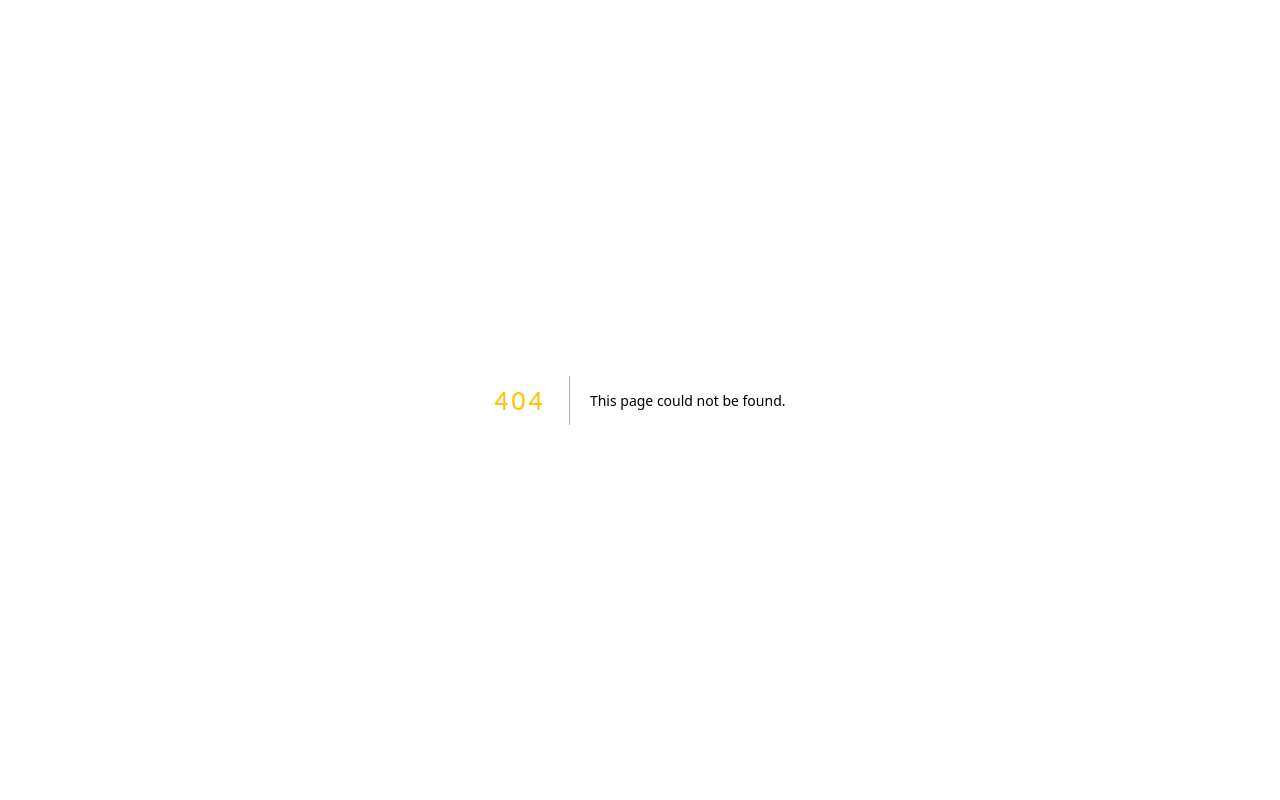
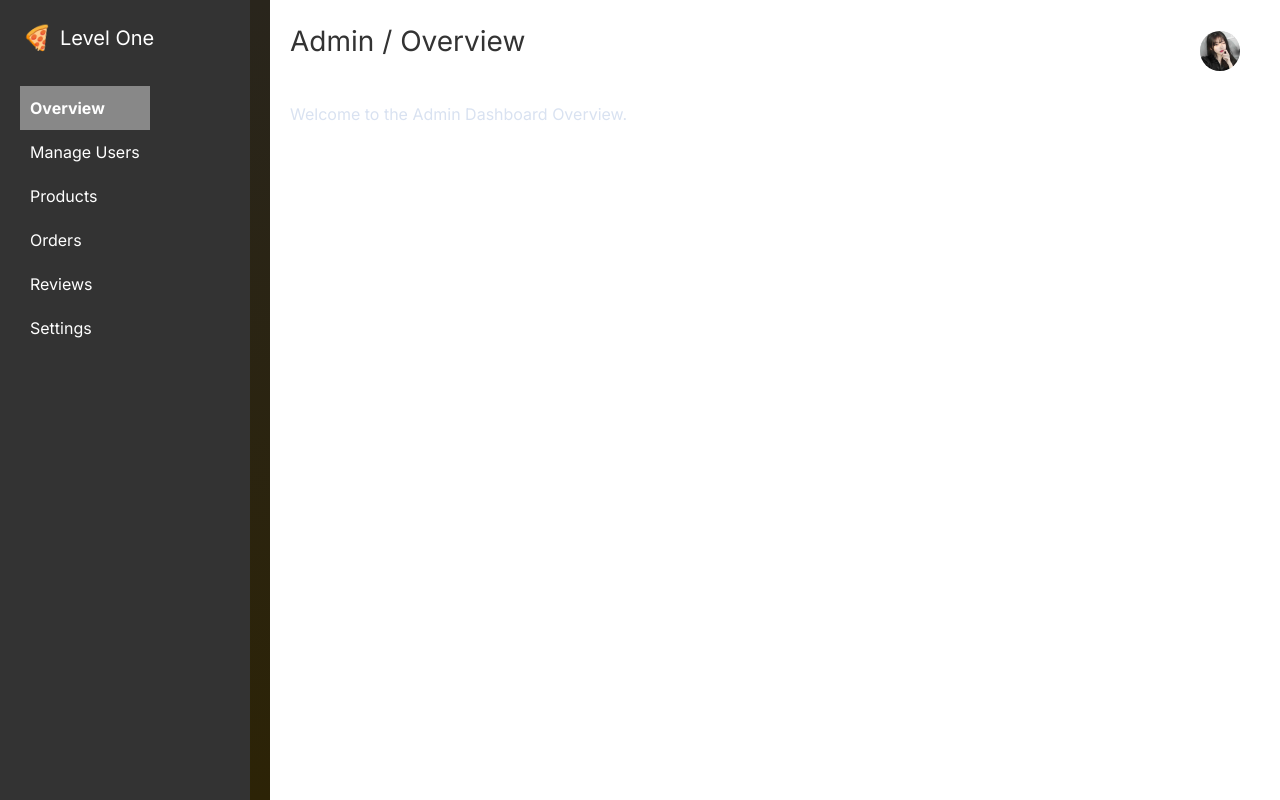
Before and after one commit to elisa-lok/foodie-NextJS, a Next.js app: page /admin/dashboard in a window 1280 px wide. Before the commit this address had no page. Built offline with nearby package versions, Linux system fonts and the light colour scheme.

Commit message:
add admin dashboard

```diff
--- /dev/null
+++ b/src/app/admin/dashboard/dashboard.css
@@ -0,0 +1,138 @@
+* {
+  margin: 0;
+  padding: 0;
+  box-sizing: border-box;
+}
+
+body {
+  font-family: Arial, sans-serif;
+  background-color: #f4f4f4;
+}
+
+.dashboard-layout {
+  display: flex;
+  min-height: 100vh;
+}
+
+.sidebar {
+  width: 250px;
+  background-color: #333;
+  color: white;
+  padding: 20px;
+  display: flex;
+  flex-direction: column;
+  align-items: flex-start;
+}
+
+.sidebar .logo {
+  display: flex;
+  align-items: center;
+  margin-bottom: 30px;
+  font-size: 24px;
+}
+
+.sidebar .logo i {
+  margin-right: 10px;
+}
+
+.sidebar h3 {
+  font-size: 20px;
+}
+
+.sidebar nav ul {
+  list-style-type: none;
+  width: 100%;
+}
+
+.sidebar nav ul li {
+  padding: 10px;
+  cursor: pointer;
+  transition: background-color 0.3s ease;
+}
+
+.sidebar nav ul li:hover {
+  background-color: #555;
+}
+
+.sidebar nav ul li.active {
+  background-color: #888;
+  font-weight: bold;
+}
+
+.content-area {
+  flex: 1;
+  padding: 20px;
+  background-color: white;
+  overflow-y: auto;
+}
+
+.content-area .admin-position {
+  font-size: 28px;
+  margin-bottom: 20px;
+  color: #333;
+  text-transform: capitalize;
+}
+
+.content-area .admin-header {
+  display: flex;
+  align-items: center;
+  justify-content: space-between;
+  margin-bottom: 20px;
+}
+
+.content-area .admin-header .admin-position-right {
+  display: flex;
+  align-items: center;
+}
+
+.content-area .admin-header .avatar {
+  width: 40px;
+  height: 40px;
+  border-radius: 50%;
+  background-color: #ddd;
+  display: flex;
+  align-items: center;
+  justify-content: center;
+  margin-right: 20px;
+}
+
+.content-area .admin-header .avatar img {
+  width: 100%;
+  height: 100%;
+  border-radius: 50%;
+}
+
+.content-area .admin-header .notifications {
+  font-size: 20px;
+  cursor: pointer;
+  margin-left: 10px;
+}
+
+.content-area .admin-header .notifications:hover {
+  color: #888;
+}
+
+.dashboard-layout {
+  display: flex;
+  justify-content: space-between;
+}
+
+.content-area {
+  margin-left: 20px;
+  flex-grow: 1;
+}
+
+@media (max-width: 768px) {
+  .dashboard-layout {
+    flex-direction: column;
+  }
+
+  .sidebar {
+    width: 100%;
+    height: auto;
+  }
+
+  .content-area {
+    margin-left: 0;
+  }
+}
--- /dev/null
+++ b/src/app/admin/dashboard/page.tsx
@@ -0,0 +1,91 @@
+"use client";
+import { useState } from "react";
+import "./dashboard.css";
+
+export default function AdminDashboard() {
+  const [selectedSection, setSelectedSection] = useState("Overview");
+
+  const renderContent = () => {
+    switch (selectedSection) {
+      case "Overview":
+        return <p>Welcome to the Admin Dashboard Overview.</p>;
+      case "Users":
+        return <p>Manage users here.</p>;
+      case "Products":
+        return <p>View products here.</p>;
+      case "Orders":
+        return <p>View orders here.</p>;
+      case "Reviews":
+        return <p>Manage reviews here.</p>;
+      case "Settings":
+        return <p>Manage settings here.</p>;
+      default:
+        return <p>Select an option from the sidebar.</p>;
+    }
+  };
+
+  return (
+    <main className="dashboard-layout">
+      <aside className="sidebar">
+        <div className="logo">
+          <i className="pizza-icon">🍕</i>
+          <h3>Level One</h3>
+        </div>
+      <nav>
+        <ul>
+          <li
+            className={selectedSection === "Overview" ? "active" : ""}
+            onClick={() => setSelectedSection("Overview")}
+          >
+            Overview
+          </li>
+          <li
+            className={selectedSection === "Users" ? "active" : ""}
+            onClick={() => setSelectedSection("Users")}
+          >
+            Manage Users
+          </li>
+          <li
+            className={selectedSection === "Products" ? "active" : ""}
+            onClick={() => setSelectedSection("Products")}
+          >
+            Products
+          </li>
+          <li
+            className={selectedSection === "Orders" ? "active" : ""}
+            onClick={() => setSelectedSection("Orders")}
+          >
+            Orders
+            </li>
+            <li
+              className={selectedSection === "Reviews" ? "active" : ""}
+              onClick={() => setSelectedSection("Reviews")}
+          >
+            Reviews
+            </li>
+            <li className={selectedSection === "Settings" ? "active" : ""}
+             onClick={() => setSelectedSection("Settings")}>
+            Settings
+          </li>
+        </ul>
+      </nav>
+    </aside>
+      <section className="content-area">
+        <div className="admin-header">
+          <div className="admin-position">admin / {selectedSection}</div>
+          <div className="admin-position-right">
+            <div className="avatar">
+              <img src="/assets/admin-avatar.png" alt="Admin Avatar" />
+            </div>
+          {/* <div className="notifications">
+            <span role="img" aria-label="notifications">
+              🔔
+            </span>
+          </div> */}
+          </div>
+        </div>
+      {renderContent()}
+    </section>
+  </main>
+  );
+}
--- a/src/app/admin/login/login.css
+++ b/src/app/admin/login/login.css
@@ -1,9 +1,15 @@
+body, html {
+  height: 100%;
+  margin: 0;
+  font-family: Arial, sans-serif;
+}
+
 .login-container {
   display: flex;
   justify-content: center;
   align-items: center;
   min-height: 100vh;
-  background: #f3f4f6;
+  background: linear-gradient(135deg, #4e5b6e 0%, #2a3542 100%);
 }
 
 .login-box {
@@ -11,9 +17,10 @@
   width: 100%;
   padding: 2rem;
   background-color: #fff;
-  border-radius: 8px;
-  box-shadow: 0 4px 12px rgba(0, 0, 0, 0.1);
+  border-radius: 10px;
+  box-shadow: 0 4px 20px rgba(0, 0, 0, 0.2);
   text-align: center;
+  color: #333;
 }
 
 h1 {
@@ -41,10 +48,12 @@ label {
   border: 1px solid #ddd;
   border-radius: 4px;
   transition: border-color 0.2s;
+  background-color: #f9f9f9;
+  color: #333;
 }
 
 .form-input:focus {
-  border-color: #3b82f6;
+  border-color: #333;
   outline: none;
 }
 
@@ -53,13 +62,18 @@ label {
   padding: 0.75rem;
   font-size: 16px;
   color: #fff;
-  background-color: #3b82f6;
+  background-color: #333;
   border: none;
   border-radius: 4px;
   cursor: pointer;
-  transition: background-color 0.2s;
+  transition: background-color 0.2s, transform 0.2s;
 }
 
 .submit-button:hover {
-  background-color: #2563eb;
+  background-color: #555;
 }
+
+.submit-button:active {
+  background-color: #222;
+  transform: scale(0.98);
+}
--- a/src/app/admin/login/page.tsx
+++ b/src/app/admin/login/page.tsx
@@ -5,8 +5,8 @@ import { useRouter } from "next/navigation";
 import "./login.css";
 
 export default function LoginPage() {
-  const [email, setEmail] = useState<string>("");
-  const [password, setPassword] = useState<string>("");
+  const [email, setEmail] = useState("");
+  const [password, setPassword] = useState("");
   const router = useRouter();
 
   const handleLogin = async (e: FormEvent) => {
```
Also changed, not shown: public/assets/admin-avatar.png (added).
